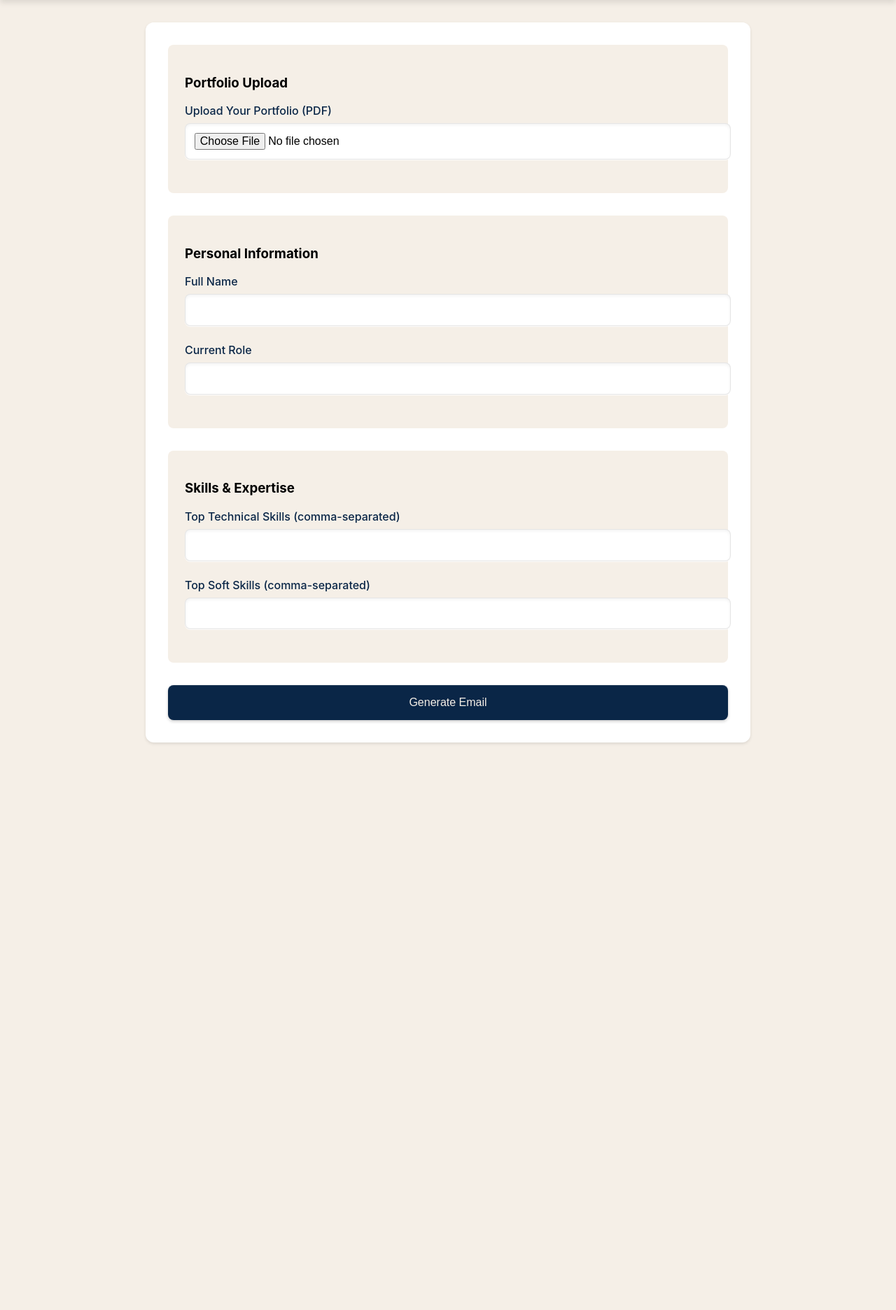
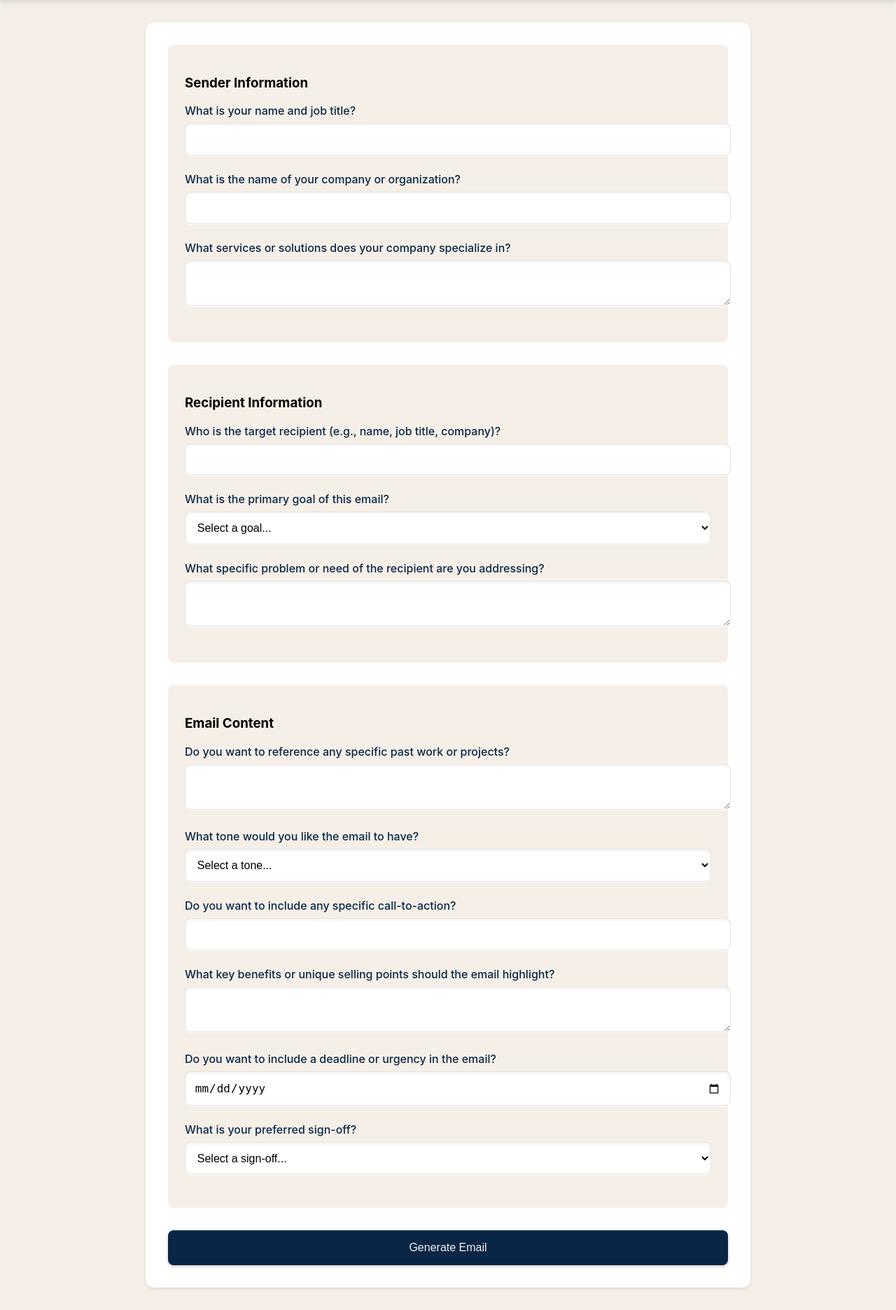
Before and after one commit to Adiiiicodes/Cold_email_Pro, a Flask app: page /generate in a window 1280 px wide. Shown: the part 68-1940 px from the top of the page at 70% size. Before the commit the page ends 1131 px from the top, so only its background shows below. Run offline with Flask 3, Linux system fonts and the light colour scheme.

Commit message:
Update generate.html

```diff
--- a/templates/generate.html
+++ b/templates/generate.html
@@ -18,41 +18,89 @@
     </nav>
 
     <div class="question-form">
-        <form action="/generate" method="POST" enctype="multipart/form-data">
-            <div class="section" id="portfolio-section">
-                <h3>Portfolio Upload</h3>
+        <form id="emailForm" action="/generate" method="POST">
+            <div class="section" id="sender-info">
+                <h3>Sender Information</h3>
                 <div class="form-group">
-                    <label>Upload Your Portfolio (PDF)</label>
-                    <input type="file" accept=".pdf" class="form-control" name="portfolio" required>
+                    <label for="name">What is your name and job title?</label>
+                    <input type="text" id="name" class="form-control" name="name" required>
+                </div>
+                <div class="form-group">
+                    <label for="company">What is the name of your company or organization?</label>
+                    <input type="text" id="company" class="form-control" name="company" required>
+                </div>
+                <div class="form-group">
+                    <label for="services">What services or solutions does your company specialize in?</label>
+                    <textarea id="services" class="form-control" name="services" required></textarea>
                 </div>
             </div>
 
-            <div class="section" id="personal-info">
-                <h3>Personal Information</h3>
+            <div class="section" id="recipient-info">
+                <h3>Recipient Information</h3>
                 <div class="form-group">
-                    <label>Full Name</label>
-                    <input type="text" class="form-control" name="name" required>
+                    <label for="recipient">Who is the target recipient (e.g., name, job title, company)?</label>
+                    <input type="text" id="recipient" class="form-control" name="recipient" required>
                 </div>
                 <div class="form-group">
-                    <label>Current Role</label>
-                    <input type="text" class="form-control" name="role" required>
+                    <label for="goal">What is the primary goal of this email?</label>
+                    <select id="goal" class="form-control" name="goal" required>
+                        <option value="">Select a goal...</option>
+                        <option value="pitch">Pitch a service</option>
+                        <option value="meeting">Request a meeting</option>
+                        <option value="followup">Follow up on previous interaction</option>
+                        <option value="other">Other</option>
+                    </select>
+                </div>
+                <div class="form-group">
+                    <label for="problem">What specific problem or need of the recipient are you addressing?</label>
+                    <textarea id="problem" class="form-control" name="problem" required></textarea>
                 </div>
             </div>
 
-            <div class="section" id="skills">
-                <h3>Skills & Expertise</h3>
+            <div class="section" id="content-info">
+                <h3>Email Content</h3>
                 <div class="form-group">
-                    <label>Top Technical Skills (comma-separated)</label>
-                    <input type="text" class="form-control" name="technical_skills" required>
+                    <label for="pastWork">Do you want to reference any specific past work or projects?</label>
+                    <textarea id="pastWork" class="form-control" name="pastWork"></textarea>
                 </div>
                 <div class="form-group">
-                    <label>Top Soft Skills (comma-separated)</label>
-                    <input type="text" class="form-control" name="soft_skills" required>
+                    <label for="tone">What tone would you like the email to have?</label>
+                    <select id="tone" class="form-control" name="tone" required>
+                        <option value="">Select a tone...</option>
+                        <option value="formal">Formal</option>
+                        <option value="friendly">Friendly</option>
+                        <option value="persuasive">Persuasive</option>
+                        <option value="professional">Professional</option>
+                    </select>
+                </div>
+                <div class="form-group">
+                    <label for="cta">Do you want to include any specific call-to-action?</label>
+                    <input type="text" id="cta" class="form-control" name="cta" required>
+                </div>
+                <div class="form-group">
+                    <label for="benefits">What key benefits or unique selling points should the email highlight?</label>
+                    <textarea id="benefits" class="form-control" name="benefits" required></textarea>
+                </div>
+                <div class="form-group">
+                    <label for="deadline">Do you want to include a deadline or urgency in the email?</label>
+                    <input type="date" id="deadline" class="form-control" name="deadline">
+                </div>
+                <div class="form-group">
+                    <label for="signoff">What is your preferred sign-off?</label>
+                    <select id="signoff" class="form-control" name="signoff" required>
+                        <option value="">Select a sign-off...</option>
+                        <option value="best">Best regards</option>
+                        <option value="sincerely">Sincerely</option>
+                        <option value="thanks">Thanks</option>
+                        <option value="custom">Custom</option>
+                    </select>
+                    <input type="text" id="customSignoff" class="form-control" name="customSignoff" style="display: none;" placeholder="Enter custom sign-off">
                 </div>
             </div>
 
             <button type="submit" class="btn">Generate Email</button>
         </form>
     </div>
+    <script src="static/js/main.js"></script>
 </body>
 </html>
```
